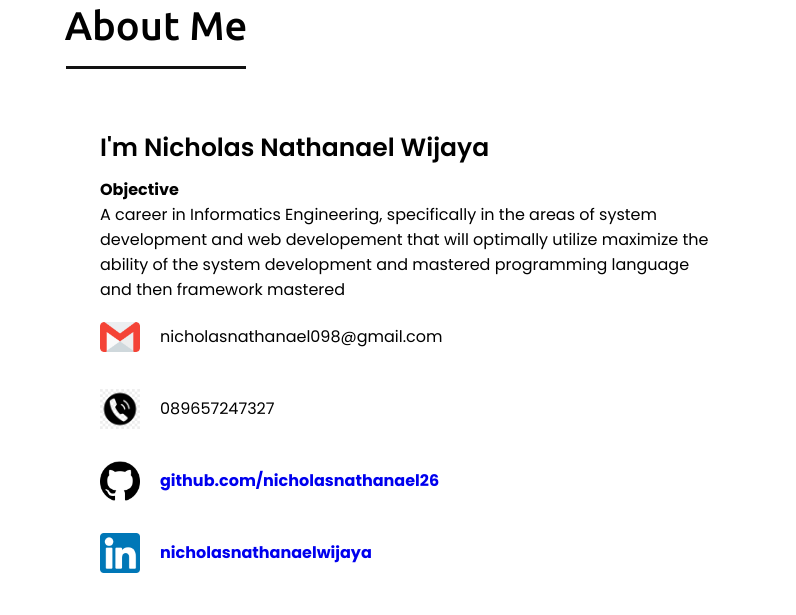
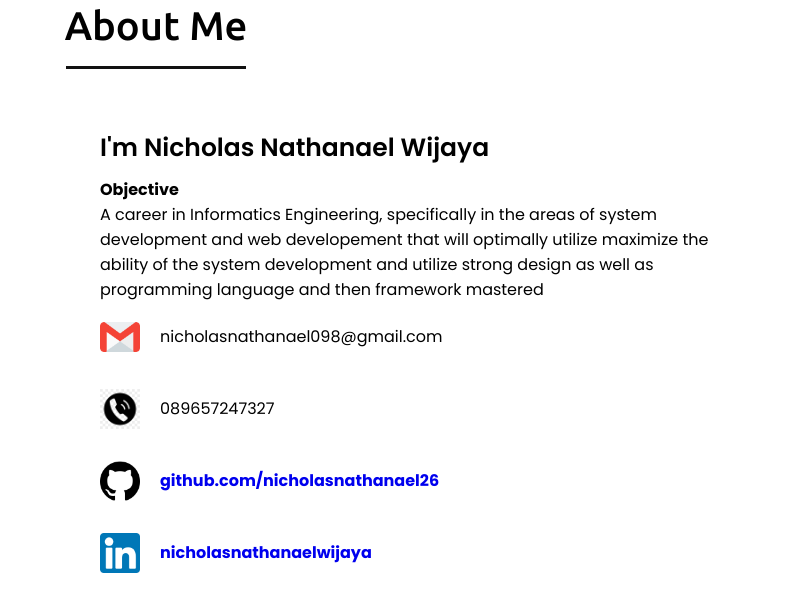
Before and after one commit to nicholasnathanael26/nicholasnathanael26.github.io, a plain HTML site: page index.html in a window 1280 px wide. Shown: the part 897-1512 px from the top of the page, 484-1280 px from the left. Drawn offline with nearby package versions, Linux system fonts and the light colour scheme.

Commit message:
Update Index
Objective Update

```diff
--- a/index.html
+++ b/index.html
@@ -58,10 +58,9 @@
                 <div class="column right">
                     <div class="text">I'm Nicholas Nathanael Wijaya</div>
                     <b>Objective</b>
-                    <br>A career in Informatics Engineering, specifically in the areas of
-                    system development and web developement that will optimally
-                    utilize maximize the ability of the system development and
-                    mastered programming language and then framework mastered
+                    <br>A career in Informatics Engineering, specifically in the areas of system development
+                    and web developement that will optimally utilize maximize the ability of the system development
+                    and utilize strong design as well as programming language and then framework mastered
                     <br><img src="images/icon-gmail.png" alt="">
                     <p> nicholasnathanael098@gmail.com</p>
                     <br><img src="images/icon-phone.jpg" alt="">
```
